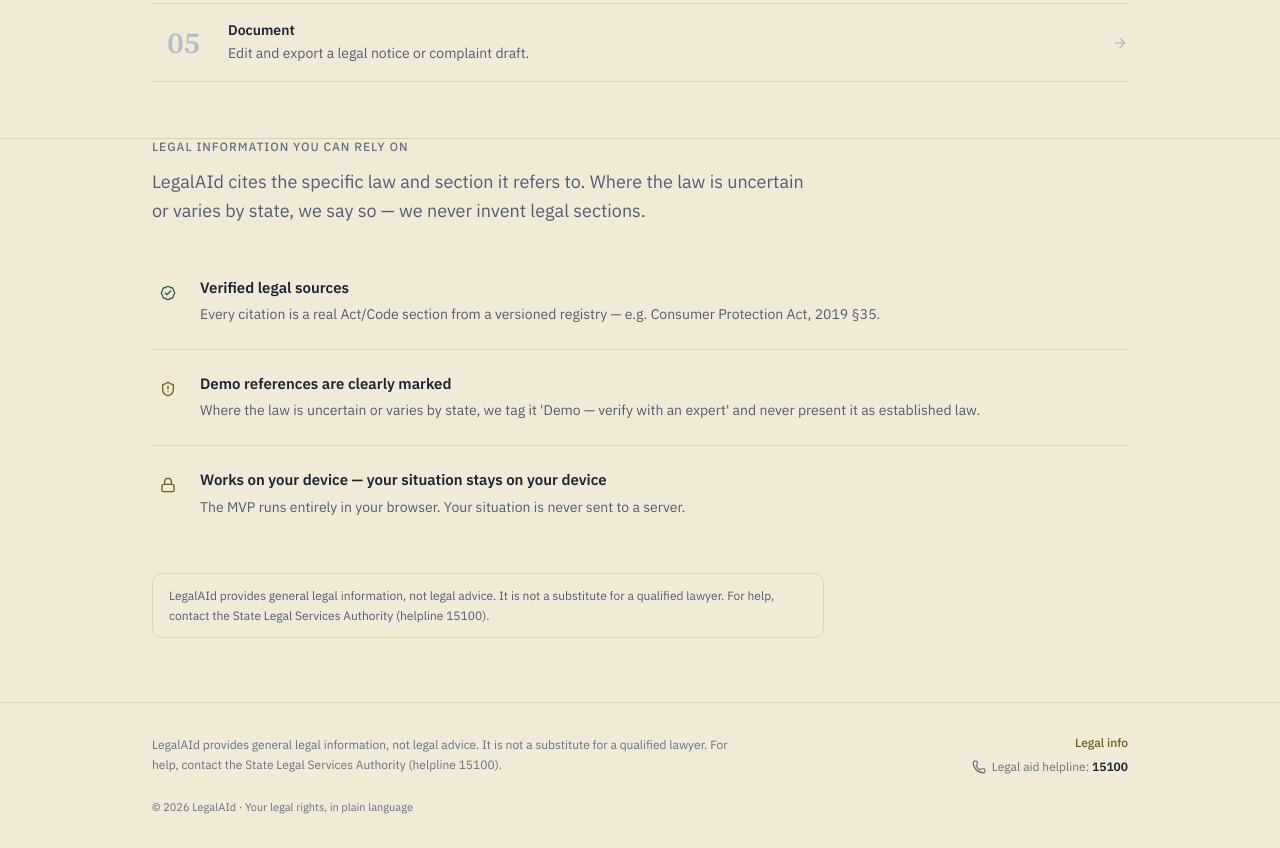
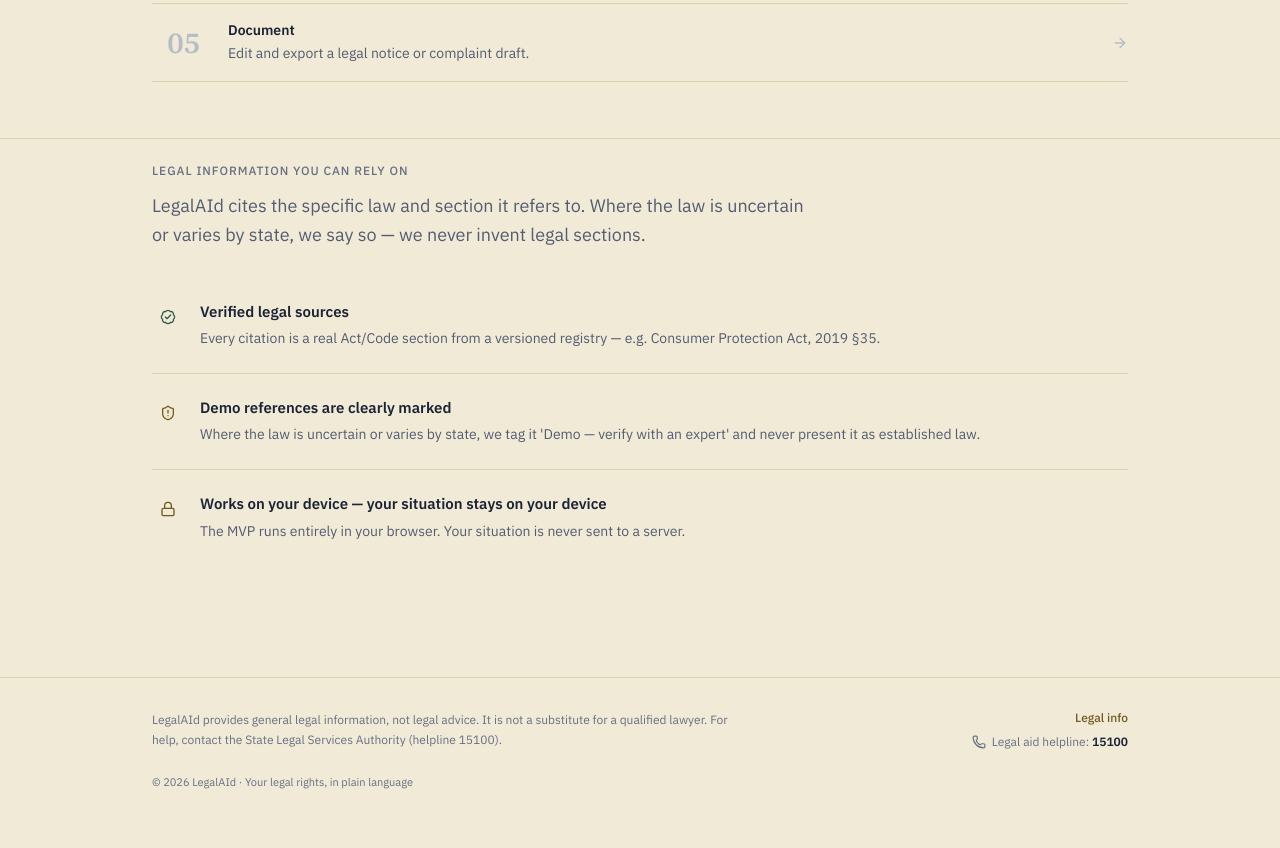
Before and after one commit to Dummy-pixel-hash/legalaid, a Next.js app: page / in a window 1280 px wide. Shown: the part 1900-2748 px from the top of the page. After the commit the page ends 2723 px from the top, so only its background shows below. Built offline with nearby package versions, Linux system fonts and the light colour scheme; a web font is replaced by a local one.

Commit message:
remove disclaimer paragraph from TrustSection and shift section down a little (live freeform steer)

```diff
--- a/src/components/home/TrustSection.tsx
+++ b/src/components/home/TrustSection.tsx
@@ -32,7 +32,7 @@
   ];
 
   return (
-        <section className="t2-sec mx-auto max-w-5xl px-4 pb-16 sm:px-6">
+        <section className="t2-sec mx-auto max-w-5xl px-4 pb-24 pt-6 sm:px-6 sm:pb-28">
           <div className="max-w-2xl">
             <p className="text-xs font-medium uppercase tracking-[0.08em] text-ink-50">
               {t("homeTrustHeading")}
@@ -66,10 +66,6 @@
               );
             })}
           </div>
-
-          <p className="mt-8 max-w-2xl rounded-lg border border-line bg-surface-muted px-4 py-3 text-xs leading-relaxed text-ink-70">
-            {t("homeDisclaimerNote")}
-          </p>
         </section>
   );
 }
```
